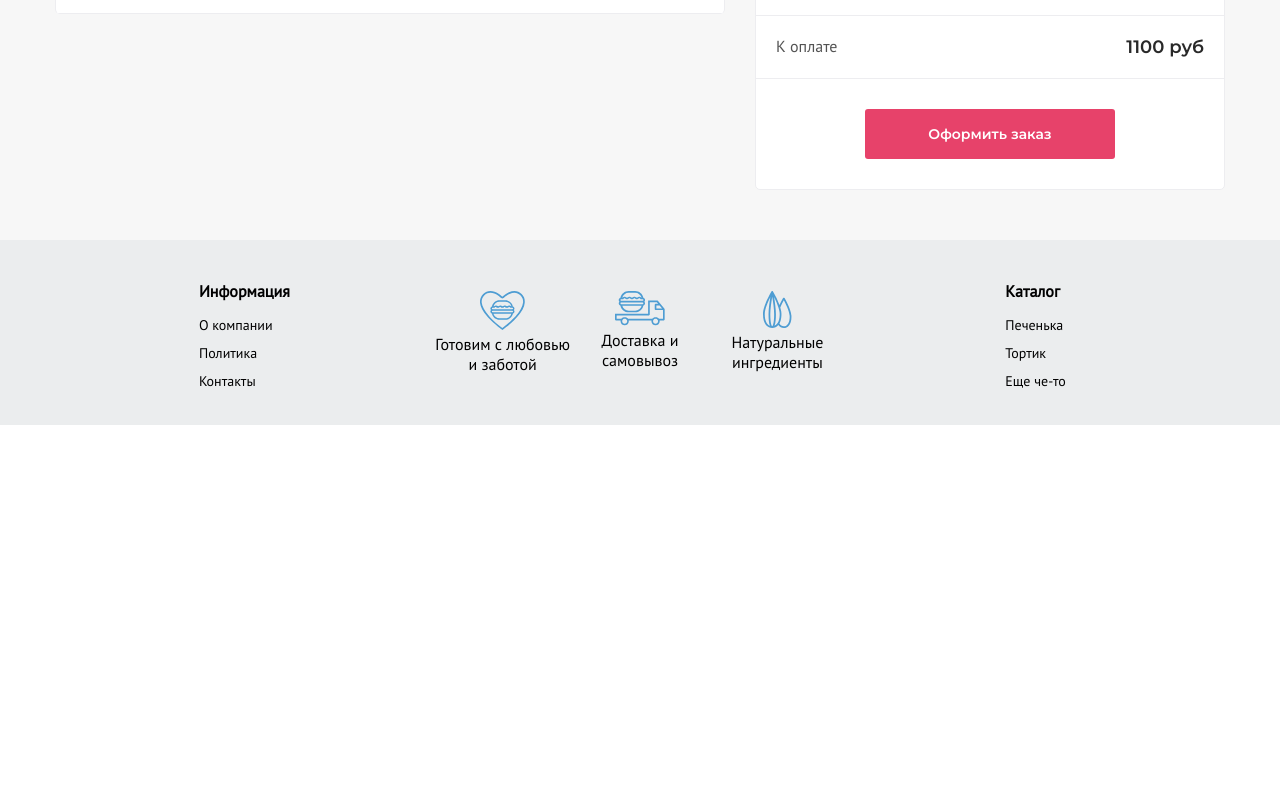
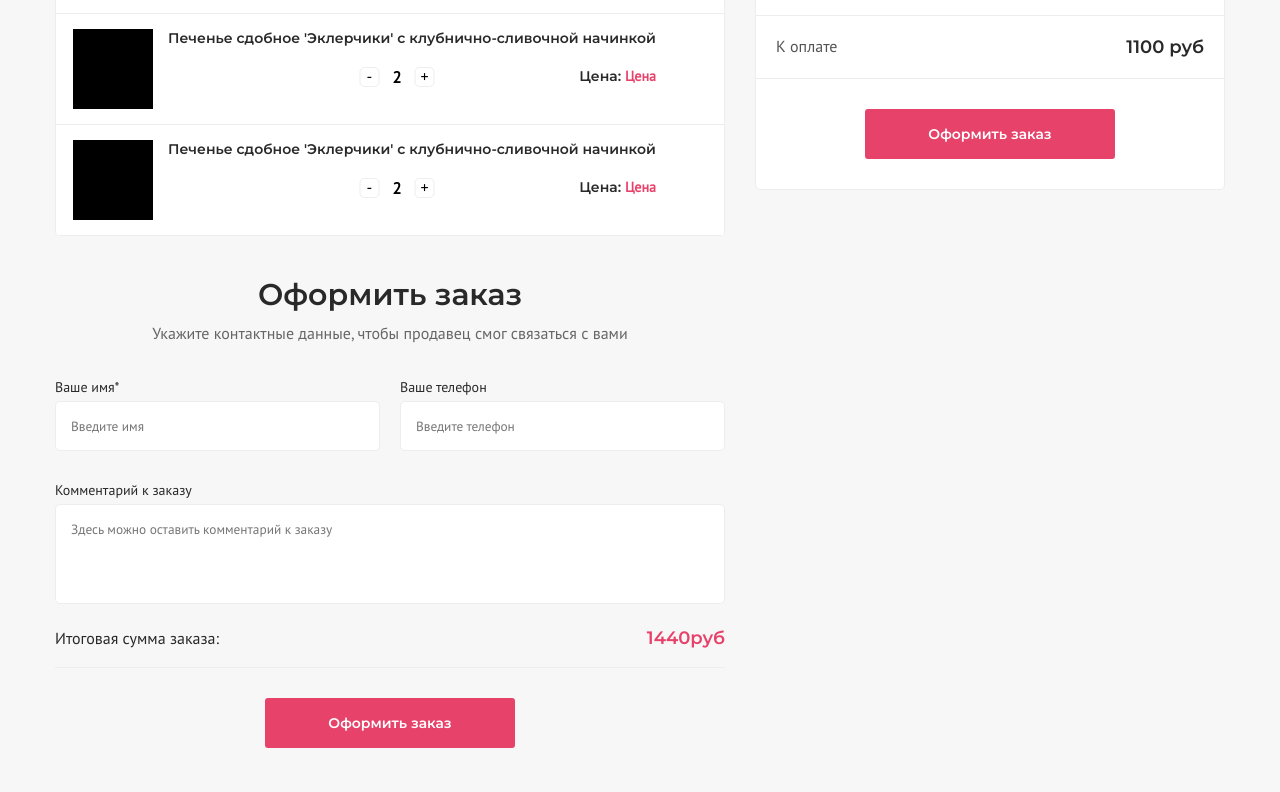
Before and after one commit to X6uddy/confectionery-frontend, a React (Create React App) app: page /basket in a window 1280 px wide. Shown: the part 448-1240 px from the top of the page. Before the commit the page ends 873 px from the top, so only its background shows below. Built offline with nearby package versions, Linux system fonts and the light colour scheme.

Commit message:
main css codding is done-basketPage

```diff
--- a/src/components/basketCard/BasketCard.scss
+++ b/src/components/basketCard/BasketCard.scss
@@ -3,6 +3,7 @@
     border-bottom: 1px solid #EDEDF0;
     display: flex;
     justify-content: flex-start;
+    background-color: #FFF;
     padding: 15px 17px;
     &__img {
         width: 80px;
--- a/src/components/pages/basketPage/BasketPage.js
+++ b/src/components/pages/basketPage/BasketPage.js
@@ -1,4 +1,4 @@
-import React from "react";
+import React, { useState } from "react";
 
 import './BasketPage.scss';
 import BasketCard from "../../basketCard/BasketCard";
@@ -6,14 +6,71 @@ import BasketCard from "../../basketCard/BasketCard";
 
 const BasketPage = () => {
 
+    const [byersName,setBuyersName] = useState('');
+    const [buyersNumber,setBuyersNumber] = useState('');
+    const [buyersComment,setBuyersComment] = useState('');
+
+
     return(
         <div className="basketPage">
             <div className="container">
                 <div className="basketPage__title">Корзина</div>
-                <div className="basketPage__totalOrder">3 товара/1030руб.</div>
+                <div className="basketPage__describe">3 товара/1030руб.</div>
                 <div className="basketPage-wrapper">
-                    <div className="basketPage__itemsList">
-                        <BasketCard />
+                    <div className="basketPage__mainContent">
+                        <div className="basketPage__mainContent_itemsList">
+                            <BasketCard />
+                            <BasketCard />
+                            <BasketCard />
+                        </div>
+                        <div className="basketPage__mainContent_makeOrder">
+                            <div className="basketPage__title">Оформить заказ</div>
+                            <div className="basketPage__describe">Укажите контактные  данные, чтобы продавец смог связаться с вами</div>
+                            <form className="basketPage__form">
+                                <div className="basketPage__form-wrapper">
+                                    <div className="basketPage__form_field">
+                                        <div>Ваше имя*</div>
+                                        <input
+                                        type="text"
+                                        value={byersName}
+                                        onChange={e => setBuyersName(e.target.value)}
+                                        placeholder="Введите имя"
+                                        required
+                                        />
+                                    </div>
+                                    <div className="basketPage__form_field">
+                                        <div>Ваше телефон</div>
+                                        <input
+                                        type="tel"
+                                        maxLength="50"
+                                        value={buyersNumber}
+                                        onChange={e => setBuyersNumber(e.target.value)}
+                                        placeholder="Введите телефон"
+                                        required
+                                        />
+                                    </div>
+                                </div>
+                                <div className="basketPage__form_field_comment">
+                                    <div>Комментарий к заказу</div>
+                                    <textarea
+                                    type="text"
+                                    maxLength='500'
+                                    value={buyersComment}
+                                    onChange={e => setBuyersComment(e.target.value)}
+                                    placeholder="Здесь можно оставить комментарий к заказу"
+                                    />
+                                </div>
+                            </form>
+                            <div className="basketPage__mainContent_orderSum">
+                                <div className="basketPage__mainContent_orderSum-title">
+                                Итоговая сумма заказа:
+                                </div>
+                                <div className="basketPage__mainContent_orderSum-price">
+                                    1440руб
+                                </div>
+                            </div>
+                            <button className="basketPage__btn basketPage__btn_mainContent">Оформить заказ</button>
+                        </div>
                     </div>
                     <div className="basketPage__infoWindow">
                         <div className="basketPage__infoWindow-top">
@@ -28,8 +85,8 @@ const BasketPage = () => {
                             <div className="basketPage__infoWindow_forPay">К оплате</div>
                             <div className="basketPage__infoWindow_sum">1100 руб</div>
                         </div>
-                        <div className="basketPage__infoWindow_btn-wrapper">
-                            <button className="basketPage__infoWindow_btn">Оформить заказ</button>
+                        <div className="basketPage__btn-wrapper">
+                            <button className="basketPage__btn">Оформить заказ</button>
                         </div>
                     </div>
                 </div>
--- a/src/components/pages/basketPage/BasketPage.scss
+++ b/src/components/pages/basketPage/BasketPage.scss
@@ -10,7 +10,7 @@
         font-weight: 600;
         margin-bottom: 10px;
     }
-    &__totalOrder {
+    &__describe {
         color: #292929;
         text-align: center;
         font-family: PTSans-Regular;
@@ -18,22 +18,76 @@
         font-style: normal;
         font-weight: 400;
         margin-bottom: 35px;
+        opacity: 0.7;
     }
     &-wrapper{
         display: flex;
         justify-content: space-between;
     }
-    &__itemsList{
+    &__mainContent {
+        &_itemsList{
+        margin-bottom: 40px;
+
             width: 670px;
-        height: 100%; //временно
             border: 1px solid #EDEDF0;
             border-bottom: none;
             border-radius: 5px;
-        background-color: #fff;// temporary
             overflow: hidden;
+        }
+        &_orderSum {
+            width: 100%;
+            height: 60px;
+            border-bottom:1px solid #EDEDF0;
+            display: flex;
+            justify-content: space-between;
+            align-items: center;
+            &-title {
+                color: #292929;
+                font-size: 16px;
+                font-style: normal;
+                font-weight: 500;
+                font-family: PTSans-Regular;
+            }
+            &-price {
+                color: #E7426A;
+                font-family: Montserrat;
+                font-size: 18px;
+                font-style: normal;
+                font-weight: 600;
+            }
+        }
+    }
+    &__btn {
+        display: block;
+        width: 250px;
+        height: 50px;
+        background-color: #E7426A;
+        border: none;
+        border-radius: 3px;
+        color: #fff;
+        font-family: Montserrat;
+        font-size: 14px;
+        font-style: normal;
+        font-weight: 600;
+        line-height: normal;
+        cursor: pointer;
+        &_mainContent {
+            margin: 0 auto;
+            margin-top: 30px;
+        }
+        &:active {
+            opacity: 0.8;
+        }
+        &-wrapper{
+            padding: 30px 20px;
+            display: flex;
+            justify-content: center;
+            align-items: center;
+        }
     }
     &__infoWindow{
         width: 470px;
+        height: 100%;
         border: 1px solid #EDEDF0;
         border-radius: 5px;
         background-color: #fff;
@@ -97,28 +151,55 @@
             font-weight: 600;
             line-height: normal;
         }
-        &_btn {
-            display: block;
-            width: 250px;
-            height: 50px;
-            background-color: #E7426A;
-            border: none;
-            border-radius: 3px;
-            color: #fff;
-            font-family: Montserrat;
+
+        }
+
+    &__form{
+        &-wrapper {
+            display: flex;
+            width: 100%;
+            justify-content: space-between;
+            margin-bottom: 30px;
+        }
+        &_field {
+            &_comment {
+                div{
+                    color: #292929;
+                    font-family: PTSans-Regular;
                     font-size: 14px;
                     font-style: normal;
-            font-weight: 600;
+                    font-weight: 400;
                     line-height: normal;
-            cursor: pointer;
-            &:active {
-                opacity: 0.8;
+                    margin-bottom: 5px;
                 }
-            &-wrapper{
-                padding: 30px 20px;
-                display: flex;
-                justify-content: center;
-                align-items: center;
+                textarea {
+                    resize: none;
+                    width: 100%;
+                    height: 100px;
+                    font-family: PTSans-Regular;
+                    padding: 15px;
+                    background-color: #fff;
+                    border: 1px solid #EDEDF0;
+                    border-radius: 5px;
+                }
+            }
+            div {
+                color: #292929;
+                font-family: PTSans-Regular;
+                font-size: 14px;
+                font-style: normal;
+                font-weight: 400;
+                line-height: normal;
+                margin-bottom: 5px;
+            }
+            input {
+                font-family: PTSans-Regular;
+                padding-left: 15px;
+                width: 325px;
+                height: 50px;
+                background-color: #fff;
+                border: 1px solid #EDEDF0;
+                border-radius: 5px;
             }
         }
     }
```
Lines whose indentation alone changed are shown as unchanged.
